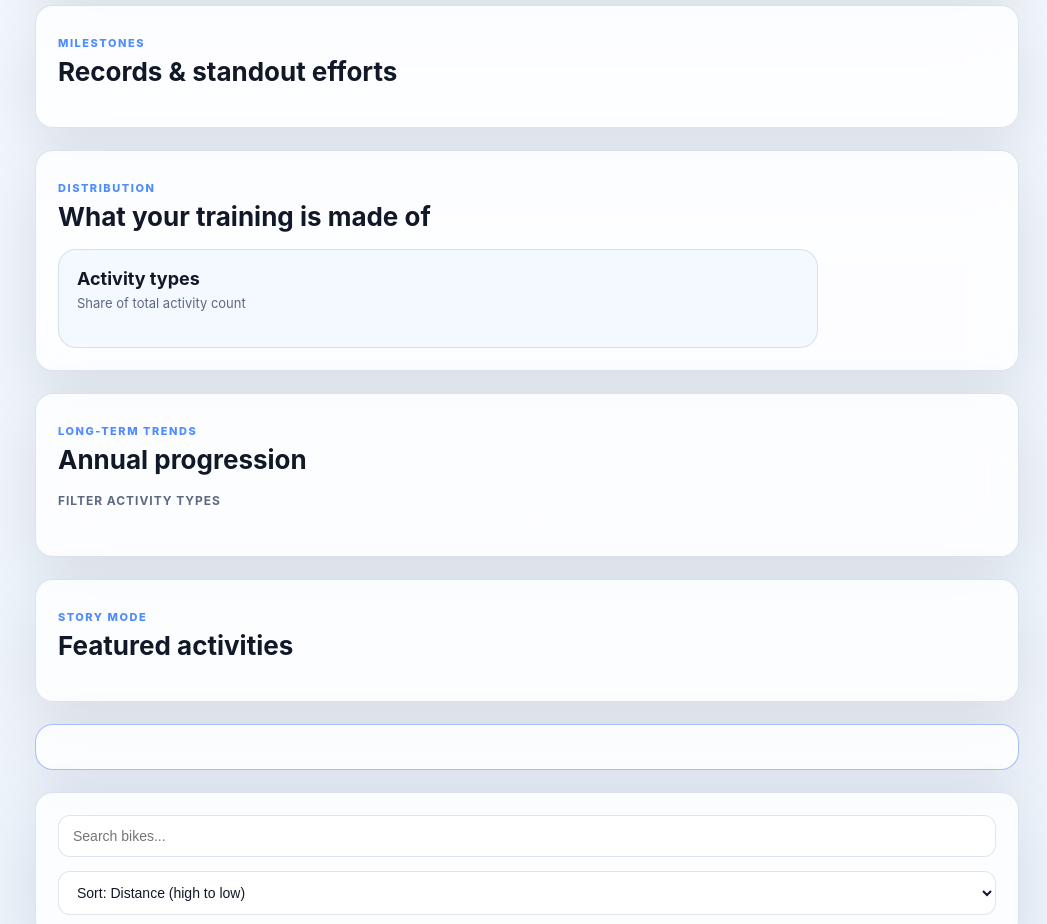
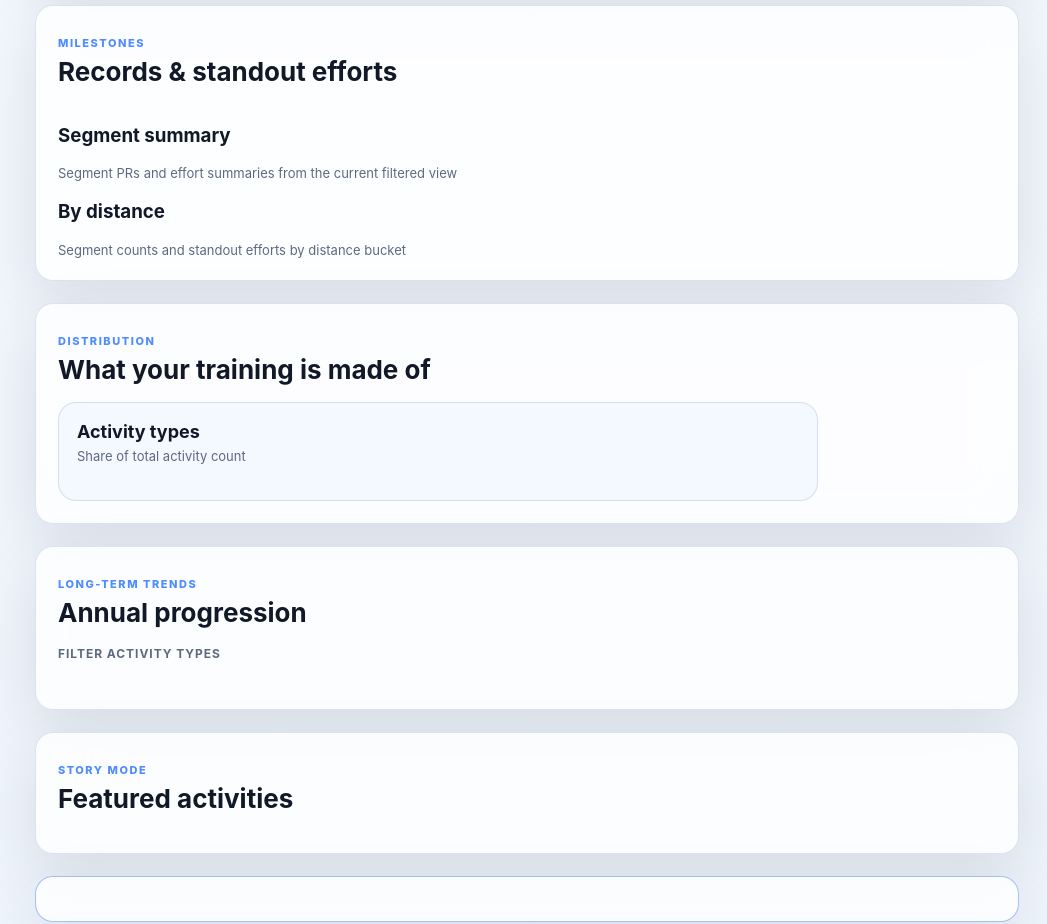
Before and after one commit to myt72/Strava, a website: page public/index.html in a window 1280 px wide. Shown: the part 1180-2104 px from the top of the page, without its empty margins (233-1280 px from the left). Drawn offline with Linux system fonts and the light colour scheme.

Commit message:
Enhance index.html with milestone subsections
Added milestone subsections for segment summary and distance.

```diff
--- a/public/index.html
+++ b/public/index.html
@@ -259,7 +259,28 @@
             <h2>Records & standout efforts</h2>
           </div>
         </div>
+
         <div id="records-grid" class="records-grid"></div>
+
+        <div class="milestone-subsection">
+          <div class="milestone-subsection-header">
+            <div>
+              <h3 class="milestone-subsection-title">Segment summary</h3>
+              <div class="chart-card-subtitle">Segment PRs and effort summaries from the current filtered view</div>
+            </div>
+          </div>
+          <div id="segment-summary-grid" class="records-grid"></div>
+        </div>
+
+        <div class="milestone-subsection">
+          <div class="milestone-subsection-header">
+            <div>
+              <h3 class="milestone-subsection-title">By distance</h3>
+              <div class="chart-card-subtitle">Segment counts and standout efforts by distance bucket</div>
+            </div>
+          </div>
+          <div id="segment-distance-grid" class="records-grid"></div>
+        </div>
       </section>
 
       <section id="distribution-card" class="card glass-card">
```
